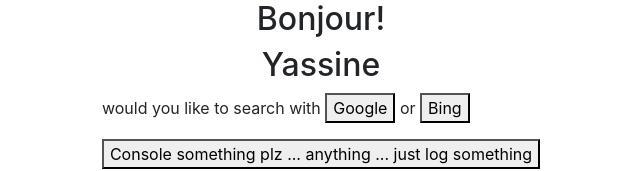
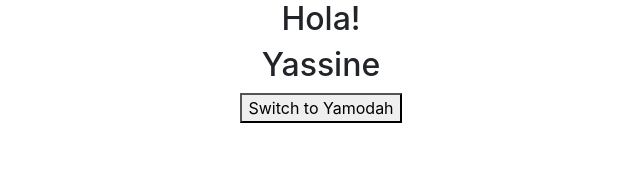
Before and after one commit to yamodah/ReactAppTemplate, a React (Create React App) app: page / in a window 1280 px wide. Shown: the top 171 px of the page, without its empty margins (319-959 px from the left). Built offline with nearby package versions, Linux system fonts and the light colour scheme; no server answers.

Commit message:
added react router and basic routing

```diff
--- a/package.json
+++ b/package.json
@@ -8,6 +8,7 @@
     "@testing-library/user-event": "^12.8.3",
     "react": "^17.0.2",
     "react-dom": "^17.0.2",
+    "react-router-dom": "^5.3.0",
     "react-scripts": "4.0.3",
     "web-vitals": "^1.1.2"
   },
--- a/src/App.js
+++ b/src/App.js
@@ -1,4 +1,5 @@
 import { useState } from "react/cjs/react.development";
+import { BrowserRouter as Router, Route } from "react-router-dom";
 import "./App.css";
 import AskWhereSearch from "./AskwhereSearch";
 import Greeting from "./Greeting";
@@ -17,20 +18,27 @@
 
 
   return(
+    <Router>
       <div style={{display:"flex", flexDirection:"column", alignItems:"center", alignText:"center"}}>
-
-    <Greeting language ="fr"/>
+        <Route exact={true} path="/">
+        <Greeting language ="es"/>
         <AccountSwitch logIn={logIn}/>
+        <LogInButton logIn={logIn} accountHandler={acountSwitcher}/>
+        </Route>
+        <Route path="/search">
         <AskWhereSearch />
         <br/>
         <ResearchList list = {researchList1} />
         <br/>
-    <LogInButton logIn={logIn} accountHandler={acountSwitcher}/>
+        </Route>
+        <Route path ="/misc">
         <CoinToss />
         <FormPractice array={feelingsArr}/>
         <br/>
         <ApiAndUseEffect/>
+        </Route>
       </div>
+    </Router>
   )
 }
 
```
Also changed, not shown: 1 other file (tests, documents, lock files or other folders). Lines whose indentation alone changed are shown as unchanged.
